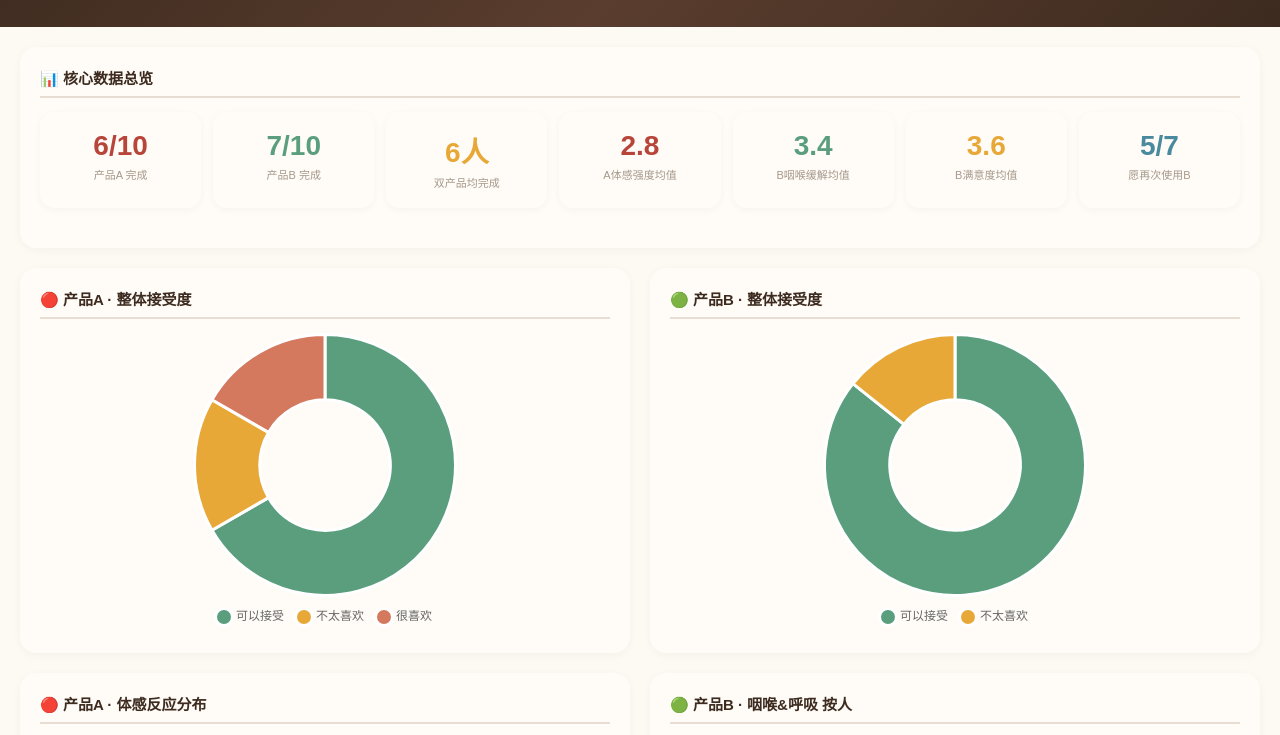
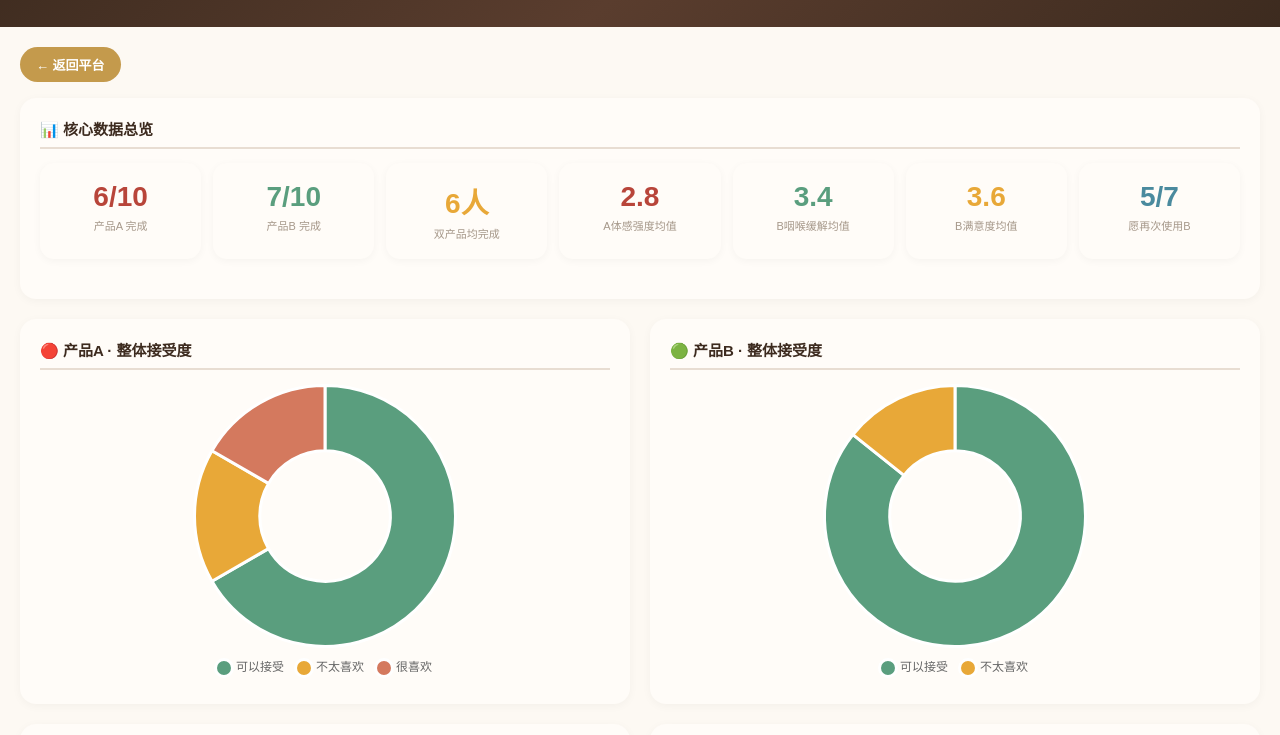
Before and after one commit to Jade-yu812/qinben-data, a website: page dashboard.html in a window 1280 px wide. Shown: the part 89-824 px from the top of the page. Drawn offline with nearby package versions, Linux system fonts and the light colour scheme.

Commit message:
Add back button

```diff
--- a/dashboard.html
+++ b/dashboard.html
@@ -35,6 +35,7 @@ td{padding:8px;border-bottom:1px solid #F0EBE3;text-align:center}
 <body>
 <div class="header"><h1>亲本<span>靓丽</span> · 产品体验综合报告</h1><div class="sub">产品A「活体验报告」+ 产品B「润体验报告」· 10位体验者全维度数据</div></div>
 <div class="container">
+<div style="margin-bottom:16px"><a href="index.html" style="display:inline-flex;align-items:center;gap:5px;padding:8px 16px;border-radius:20px;background:#C49A4C;color:#fff;font-weight:600;text-decoration:none;font-size:13px">← 返回平台</a></div>
 
 <div class="card"><h3>📊 核心数据总览</h3><div class="kpi-row" id="kpiRow"></div></div>
 
```
